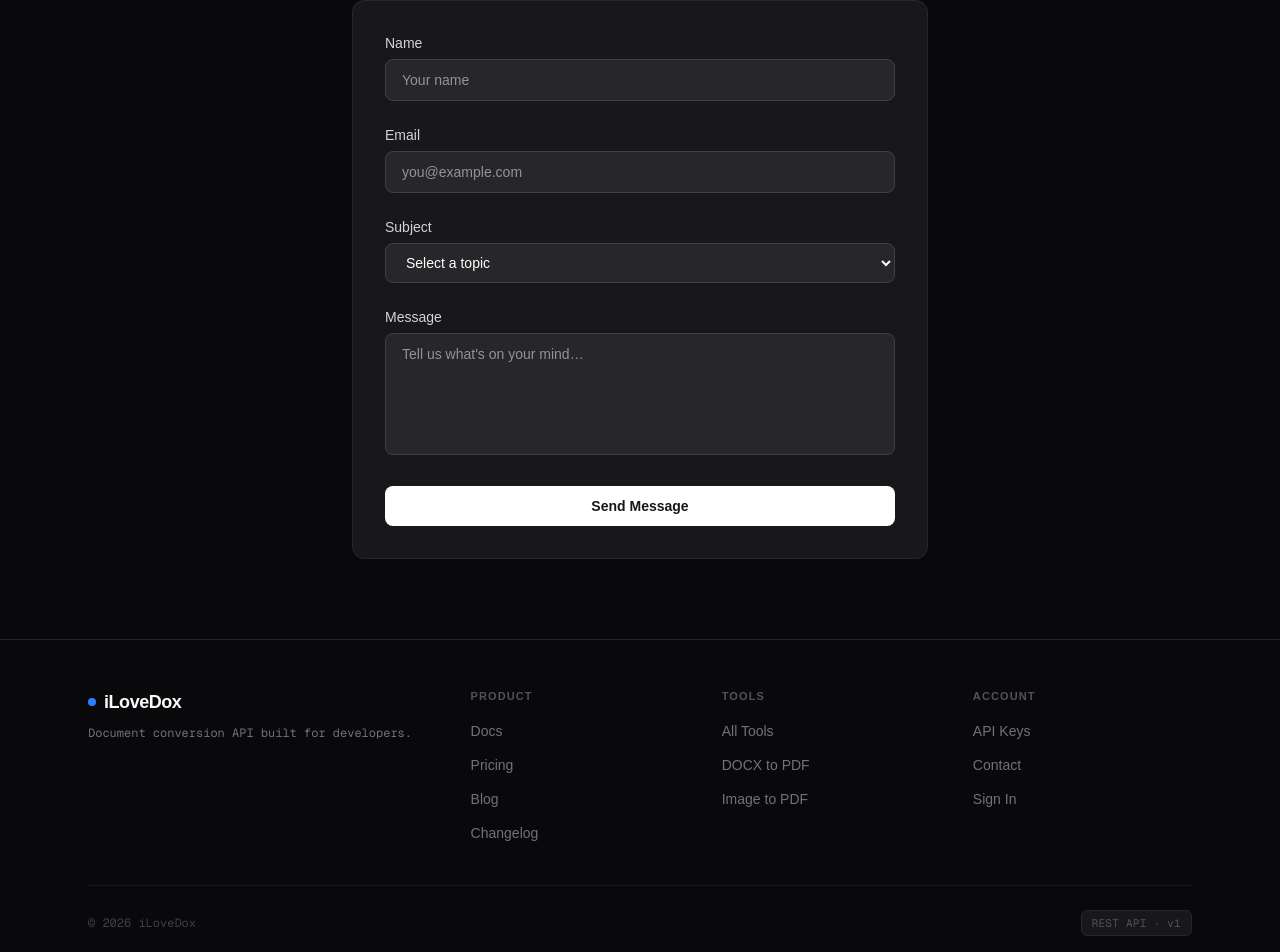
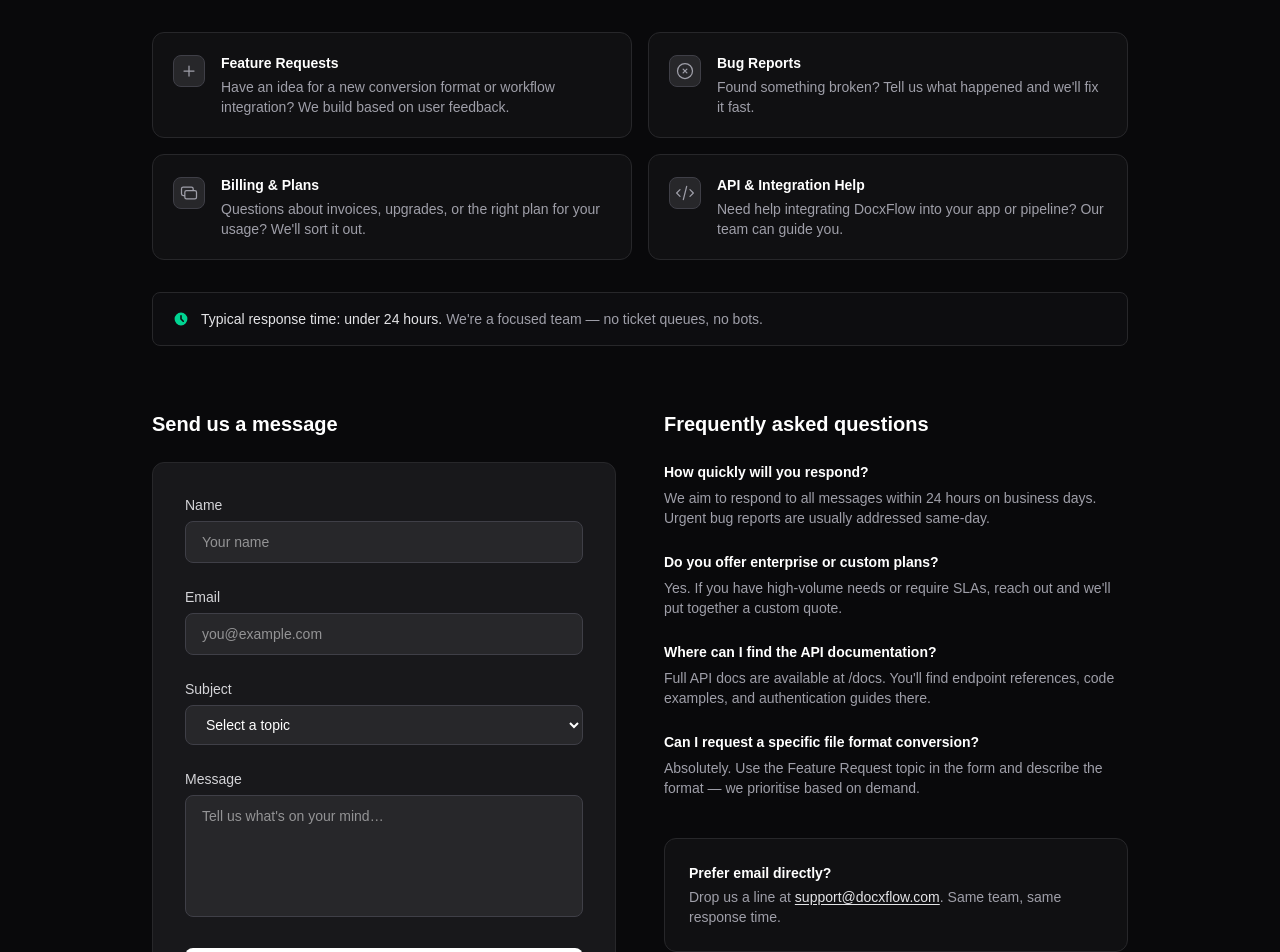
Before and after one commit to Ekansh-187/docx-flow-fe, a Next.js app: page /contact in a window 1280 px wide. Shown: the part 289-1241 px from the top of the page. Built offline with nearby package versions, Linux system fonts and the light colour scheme; no server answers.

Commit message:
Restructured contact form page

```diff
--- /dev/null
+++ b/app/contact/ContactForm.tsx
@@ -0,0 +1,165 @@
+"use client";
+
+import { useSendContactQueryMutation } from "@/rtk-query";
+import { useState, type FormEvent, type ChangeEvent } from "react";
+
+type ContactFormState = {
+  name: string;
+  email: string;
+  subject: string;
+  message: string;
+};
+
+const initialForm: ContactFormState = {
+  name: "",
+  email: "",
+  subject: "",
+  message: "",
+};
+
+export default function ContactForm() {
+  const [form, setForm] = useState<ContactFormState>(initialForm);
+  const [sendContactQuery, { isLoading, isSuccess, isError, reset }] =
+    useSendContactQueryMutation();
+
+  function handleChange(
+    e: ChangeEvent<HTMLInputElement | HTMLTextAreaElement | HTMLSelectElement>
+  ) {
+    setForm((prev) => ({ ...prev, [e.target.name]: e.target.value }));
+  }
+
+  async function handleSubmit(e: FormEvent<HTMLFormElement>) {
+    e.preventDefault();
+    try {
+      await sendContactQuery({
+        name: form.name,
+        email: form.email,
+        topic: form.subject,
+        query: form.message,
+      }).unwrap();
+      setForm(initialForm);
+    } catch (err) {
+      console.error("Contact form error:", err);
+    }
+  }
+
+  function handleReset() {
+    reset();
+    setForm(initialForm);
+  }
+
+  if (isSuccess) {
+    return (
+      <div className="rounded-xl border border-emerald-800 bg-emerald-950/40 p-8 text-center">
+        <svg
+          className="mx-auto h-10 w-10 text-emerald-400"
+          fill="none"
+          stroke="currentColor"
+          viewBox="0 0 24 24"
+        >
+          <path
+            strokeLinecap="round"
+            strokeLinejoin="round"
+            strokeWidth={2}
+            d="M5 13l4 4L19 7"
+          />
+        </svg>
+        <h2 className="mt-4 text-lg font-semibold text-white">Message Sent!</h2>
+        <p className="mt-2 text-sm text-zinc-400">
+          Thanks for reaching out. We&apos;ll get back to you within 24 hours.
+        </p>
+        <button
+          type="button"
+          onClick={handleReset}
+          className="mt-6 rounded-lg bg-white px-5 py-2 text-sm font-semibold text-zinc-900 transition-colors hover:bg-zinc-200"
+        >
+          Send Another Message
+        </button>
+      </div>
+    );
+  }
+
+  return (
+    <form
+      onSubmit={handleSubmit}
+      className="space-y-6 rounded-xl border border-zinc-800 bg-zinc-900 p-8"
+    >
+      <div>
+        <label className="block text-sm font-medium text-zinc-300">Name</label>
+        <input
+          name="name"
+          value={form.name}
+          onChange={handleChange}
+          required
+          placeholder="Your name"
+          className="mt-1.5 w-full rounded-lg border border-zinc-700 bg-zinc-800 px-4 py-2.5 text-sm text-white outline-none focus:border-zinc-500 focus:ring-1 focus:ring-zinc-500"
+        />
+      </div>
+
+      <div>
+        <label className="block text-sm font-medium text-zinc-300">Email</label>
+        <input
+          name="email"
+          type="email"
+          value={form.email}
+          onChange={handleChange}
+          required
+          placeholder="you@example.com"
+          className="mt-1.5 w-full rounded-lg border border-zinc-700 bg-zinc-800 px-4 py-2.5 text-sm text-white outline-none focus:border-zinc-500 focus:ring-1 focus:ring-zinc-500"
+        />
+      </div>
+
+      <div>
+        <label className="block text-sm font-medium text-zinc-300">
+          Subject
+        </label>
+        <select
+          name="subject"
+          value={form.subject}
+          onChange={handleChange}
+          required
+          className="mt-1.5 w-full rounded-lg border border-zinc-700 bg-zinc-800 px-4 py-2.5 text-sm text-white outline-none focus:border-zinc-500 focus:ring-1 focus:ring-zinc-500"
+        >
+          <option value="" disabled>
+            Select a topic
+          </option>
+          <option value="feedback">Feedback</option>
+          <option value="bug">Bug Report</option>
+          <option value="api">API Question</option>
+          <option value="billing">Billing &amp; Pricing</option>
+          <option value="feature">Feature Request</option>
+          <option value="other">Other</option>
+        </select>
+      </div>
+
+      <div>
+        <label className="block text-sm font-medium text-zinc-300">
+          Message
+        </label>
+        <textarea
+          name="message"
+          rows={5}
+          value={form.message}
+          onChange={handleChange}
+          required
+          placeholder="Tell us what's on your mind…"
+          className="mt-1.5 w-full resize-none rounded-lg border border-zinc-700 bg-zinc-800 px-4 py-2.5 text-sm text-white outline-none focus:border-zinc-500 focus:ring-1 focus:ring-zinc-500"
+        />
+      </div>
+
+      {isError && (
+        <p className="text-sm text-red-400">
+          Something went wrong. Please try again.
+        </p>
+      )}
+
+      <button
+        type="submit"
+        disabled={isLoading}
+        className="w-full rounded-lg bg-white px-4 py-2.5 text-sm font-semibold text-zinc-900 transition-colors hover:bg-zinc-200 disabled:opacity-50"
+      >
+        {isLoading ? "Sending…" : "Send Message"}
+      </button>
+    </form>
+  );
+}
--- a/app/contact/page.tsx
+++ b/app/contact/page.tsx
@@ -1,80 +1,17 @@
+import type { Metadata } from "next";
+import ContactForm from "./ContactForm";
 
-"use client";
-
-import { useSendContactQueryMutation } from "@/rtk-query";
-import { useState } from "react";
-
-type ContactFormState = {
-  name: string;
-  email: string;
-  subject: string;
-  message: string;
+export const metadata: Metadata = {
+  title: "Contact Us — DocxFlow",
+  description:
+    "Get in touch with the DocxFlow team. We're here to help with questions about our document conversion API, billing, bugs, or anything else.",
 };
 
-const initialForm: ContactFormState = {
-  name: "",
-  email: "",
-  subject: "",
-  message: "",
-};
-
-export default function ContactPage() {
-  const [form, setForm] = useState<ContactFormState>(initialForm);
-
-  const [
-    sendContactQuery,
-    { isLoading, isSuccess, isError, reset },
-  ] = useSendContactQueryMutation();
-
-  function handleChange(
-    e: React.ChangeEvent<
-      HTMLInputElement | HTMLTextAreaElement | HTMLSelectElement
-    >
-  ) {
-    setForm((prev) => ({
-      ...prev,
-      [e.target.name]: e.target.value,
-    }));
-  }
-
-  async function handleSubmit(e: React.FormEvent<HTMLFormElement>) {
-    e.preventDefault();
-
-    try {
-      await sendContactQuery({
-        name: form.name,
-        email: form.email,
-        topic: form.subject, // ✅ mapped to backend
-        query: form.message, // ✅ mapped to backend
-      }).unwrap();
-
-      setForm(initialForm);
-    } catch (err) {
-      console.error("Contact form error:", err);
-    }
-  }
-
-  function handleReset() {
-    reset(); // reset RTK mutation state
-    setForm(initialForm);
-  }
-
-  return (
-    <div className="flex min-h-screen items-center justify-center px-6 py-20">
-      <div className="w-full max-w-xl">
-        <h1 className="text-3xl font-bold tracking-tight text-white text-center">
-          Contact Us
-        </h1>
-
-        <p className="mt-3 text-center text-zinc-400">
-          Have a question, feedback, or need help? Drop us a message and
-          we&apos;ll get back to you.
-        </p>
-
-        {isSuccess ? (
-          <div className="mt-12 rounded-xl border border-emerald-800 bg-emerald-950/40 p-8 text-center">
+const contactReasons = [
+  {
+    icon: (
       <svg
-              className="mx-auto h-10 w-10 text-emerald-400"
+        className="h-5 w-5 text-zinc-400"
         fill="none"
         stroke="currentColor"
         viewBox="0 0 24 24"
@@ -82,129 +19,213 @@
         <path
           strokeLinecap="round"
           strokeLinejoin="round"
-                strokeWidth={2}
-                d="M5 13l4 4L19 7"
+          strokeWidth={1.5}
+          d="M12 6v6m0 0v6m0-6h6m-6 0H6"
         />
       </svg>
+    ),
+    title: "Feature Requests",
+    description:
+      "Have an idea for a new conversion format or workflow integration? We build based on user feedback.",
+  },
+  {
+    icon: (
+      <svg
+        className="h-5 w-5 text-zinc-400"
+        fill="none"
+        stroke="currentColor"
+        viewBox="0 0 24 24"
+      >
+        <path
+          strokeLinecap="round"
+          strokeLinejoin="round"
+          strokeWidth={1.5}
+          d="M9.75 9.75l4.5 4.5m0-4.5l-4.5 4.5M21 12a9 9 0 11-18 0 9 9 0 0118 0z"
+        />
+      </svg>
+    ),
+    title: "Bug Reports",
+    description:
+      "Found something broken? Tell us what happened and we'll fix it fast.",
+  },
+  {
+    icon: (
+      <svg
+        className="h-5 w-5 text-zinc-400"
+        fill="none"
+        stroke="currentColor"
+        viewBox="0 0 24 24"
+      >
+        <path
+          strokeLinecap="round"
+          strokeLinejoin="round"
+          strokeWidth={1.5}
+          d="M17 9V7a2 2 0 00-2-2H5a2 2 0 00-2 2v6a2 2 0 002 2h2m2 4h10a2 2 0 002-2v-6a2 2 0 00-2-2H9a2 2 0 00-2 2v6a2 2 0 002 2z"
+        />
+      </svg>
+    ),
+    title: "Billing & Plans",
+    description:
+      "Questions about invoices, upgrades, or the right plan for your usage? We'll sort it out.",
+  },
+  {
+    icon: (
+      <svg
+        className="h-5 w-5 text-zinc-400"
+        fill="none"
+        stroke="currentColor"
+        viewBox="0 0 24 24"
+      >
+        <path
+          strokeLinecap="round"
+          strokeLinejoin="round"
+          strokeWidth={1.5}
+          d="M10 20l4-16m4 4l4 4-4 4M6 16l-4-4 4-4"
+        />
+      </svg>
+    ),
+    title: "API & Integration Help",
+    description:
+      "Need help integrating DocxFlow into your app or pipeline? Our team can guide you.",
+  },
+];
 
-            <h2 className="mt-4 text-lg font-semibold text-white">
-              Message Sent!
-            </h2>
+const faqs = [
+  {
+    question: "How quickly will you respond?",
+    answer:
+      "We aim to respond to all messages within 24 hours on business days. Urgent bug reports are usually addressed same-day.",
+  },
+  {
+    question: "Do you offer enterprise or custom plans?",
+    answer:
+      "Yes. If you have high-volume needs or require SLAs, reach out and we'll put together a custom quote.",
+  },
+  {
+    question: "Where can I find the API documentation?",
+    answer:
+      "Full API docs are available at /docs. You'll find endpoint references, code examples, and authentication guides there.",
+  },
+  {
+    question: "Can I request a specific file format conversion?",
+    answer:
+      "Absolutely. Use the Feature Request topic in the form and describe the format — we prioritise based on demand.",
+  },
+];
 
-            <p className="mt-2 text-sm text-zinc-400">
-              Thanks for reaching out. We&apos;ll get back to you soon.
+export default function ContactPage() {
+  return (
+    <div className="mx-auto max-w-5xl px-6 py-20">
+      {/* Hero */}
+      <div className="text-center">
+        <h1 className="text-4xl font-bold tracking-tight text-white">
+          Contact Us
+        </h1>
+        <p className="mt-4 text-lg text-zinc-400 max-w-2xl mx-auto">
+          Have a question, found a bug, or want to explore what DocxFlow can do
+          for your team? We&apos;re a small team and we read every message.
         </p>
-
-            <button
-              type="button"
-              onClick={handleReset}
-              className="mt-6 rounded-lg bg-white px-5 py-2 text-sm font-semibold text-zinc-900 transition-colors hover:bg-zinc-200"
-            >
-              Send Another Message
-            </button>
-          </div>
-        ) : (
-          <form
-            onSubmit={handleSubmit}
-            className="mt-12 space-y-6 rounded-xl border border-zinc-800 bg-zinc-900 p-8"
-          >
-            {/* Name */}
-            <div>
-              <label className="block text-sm font-medium text-zinc-300">
-                Name
-              </label>
-              <input
-                name="name"
-                value={form.name}
-                onChange={handleChange}
-                required
-                placeholder="Your name"
-                className="mt-1.5 w-full rounded-lg border border-zinc-700 bg-zinc-800 px-4 py-2.5 text-sm text-white outline-none focus:border-zinc-500 focus:ring-1 focus:ring-zinc-500"
-              />
       </div>
 
-            {/* Email */}
+      {/* Info cards */}
+      <div className="mt-16 grid grid-cols-1 gap-4 sm:grid-cols-2">
+        {contactReasons.map((item) => (
+          <div
+            key={item.title}
+            className="flex gap-4 rounded-xl border border-zinc-800 bg-zinc-900/50 p-5"
+          >
+            <div className="mt-0.5 flex h-8 w-8 shrink-0 items-center justify-center rounded-lg border border-zinc-700 bg-zinc-800">
+              {item.icon}
+            </div>
             <div>
-              <label className="block text-sm font-medium text-zinc-300">
-                Email
-              </label>
-              <input
-                name="email"
-                type="email"
-                value={form.email}
-                onChange={handleChange}
-                required
-                placeholder="you@example.com"
-                className="mt-1.5 w-full rounded-lg border border-zinc-700 bg-zinc-800 px-4 py-2.5 text-sm text-white outline-none focus:border-zinc-500 focus:ring-1 focus:ring-zinc-500"
-              />
+              <p className="text-sm font-semibold text-white">{item.title}</p>
+              <p className="mt-1 text-sm text-zinc-400">{item.description}</p>
+            </div>
+          </div>
+        ))}
       </div>
 
-            {/* Subject */}
-            <div>
-              <label className="block text-sm font-medium text-zinc-300">
-                Subject
-              </label>
-              <select
-                name="subject"
-                value={form.subject}
-                onChange={handleChange}
-                required
-                className="mt-1.5 w-full rounded-lg border border-zinc-700 bg-zinc-800 px-4 py-2.5 text-sm text-white outline-none focus:border-zinc-500 focus:ring-1 focus:ring-zinc-500"
+      {/* Response time callout */}
+      <div className="mt-8 flex items-center gap-3 rounded-lg border border-zinc-800 bg-zinc-900/30 px-5 py-4">
+        <svg
+          className="h-4 w-4 shrink-0 text-emerald-400"
+          fill="currentColor"
+          viewBox="0 0 20 20"
         >
-                <option value="" disabled>
-                  Select a topic
-                </option>
-                <option value="feedback">Feedback</option>
-                <option value="bug">Bug Report</option>
-                <option value="api">API Question</option>
-                <option value="billing">Billing & Pricing</option>
-                <option value="other">Other</option>
-              </select>
+          <path
+            fillRule="evenodd"
+            d="M10 18a8 8 0 100-16 8 8 0 000 16zm1-12a1 1 0 10-2 0v4a1 1 0 00.293.707l2.828 2.829a1 1 0 101.415-1.415L11 9.586V6z"
+            clipRule="evenodd"
+          />
+        </svg>
+        <p className="text-sm text-zinc-400">
+          <span className="text-zinc-200 font-medium">
+            Typical response time: under 24 hours.
+          </span>{" "}
+          We&apos;re a focused team — no ticket queues, no bots.
+        </p>
       </div>
 
-            {/* Message */}
+      {/* Main two-column layout */}
+      <div className="mt-16 grid grid-cols-1 gap-12 lg:grid-cols-2">
+        {/* Form — client component */}
         <div>
-              <label className="block text-sm font-medium text-zinc-300">
-                Message
-              </label>
-              <textarea
-                name="message"
-                rows={5}
-                value={form.message}
-                onChange={handleChange}
-                required
-                placeholder="Tell us what's on your mind…"
-                className="mt-1.5 w-full resize-none rounded-lg border border-zinc-700 bg-zinc-800 px-4 py-2.5 text-sm text-white outline-none focus:border-zinc-500 focus:ring-1 focus:ring-zinc-500"
-              />
+          <h2 className="text-xl font-semibold text-white mb-6">
+            Send us a message
+          </h2>
+          <ContactForm />
         </div>
 
-            {/* Error */}
-            {isError && (
-              <p className="text-sm text-red-400">
-                Something went wrong. Please try again.
+        {/* FAQ */}
+        <div>
+          <h2 className="text-xl font-semibold text-white mb-6">
+            Frequently asked questions
+          </h2>
+          <div className="space-y-6">
+            {faqs.map((faq) => (
+              <div key={faq.question}>
+                <p className="text-sm font-semibold text-white">
+                  {faq.question}
                 </p>
-            )}
+                <p className="mt-1.5 text-sm text-zinc-400">{faq.answer}</p>
+              </div>
+            ))}
+          </div>
 
-            {/* Submit */}
-            <button
-              type="submit"
-              disabled={isLoading}
-              className="w-full rounded-lg bg-white px-4 py-2.5 text-sm font-semibold text-zinc-900 transition-colors hover:bg-zinc-200 disabled:opacity-50"
+          {/* Direct email */}
+          <div className="mt-10 rounded-xl border border-zinc-800 bg-zinc-900/50 p-6">
+            <p className="text-sm font-semibold text-white">
+              Prefer email directly?
+            </p>
+            <p className="mt-1 text-sm text-zinc-400">
+              Drop us a line at{" "}
+              <a
+                href="mailto:support@docxflow.com"
+                className="text-zinc-200 underline underline-offset-2 hover:text-white"
               >
-              {isLoading ? "Sending…" : "Send Message"}
-            </button>
-          </form>
-        )}
+                support@docxflow.com
+              </a>
+              . Same team, same response time.
+            </p>
+          </div>
 
-        {/* <p className="mt-8 text-center text-sm text-zinc-500">
-          You can also email us directly at{" "}
+          {/* Docs link */}
+          <div className="mt-4 rounded-xl border border-zinc-800 bg-zinc-900/50 p-6">
+            <p className="text-sm font-semibold text-white">
+              Looking for docs or API reference?
+            </p>
+            <p className="mt-1 text-sm text-zinc-400">
+              Check our{" "}
               <a
-            href="mailto:support@ilovedox.com"
-            className="text-zinc-300 underline hover:text-white"
+                href="/docs"
+                className="text-zinc-200 underline underline-offset-2 hover:text-white"
               >
-            support@ilovedox.com
-          </a>
-        </p> */}
+                documentation
+              </a>{" "}
+              — most integration questions are answered there with code examples.
+            </p>
+          </div>
+        </div>
       </div>
     </div>
   );
```
Lines whose indentation alone changed are shown as unchanged.
